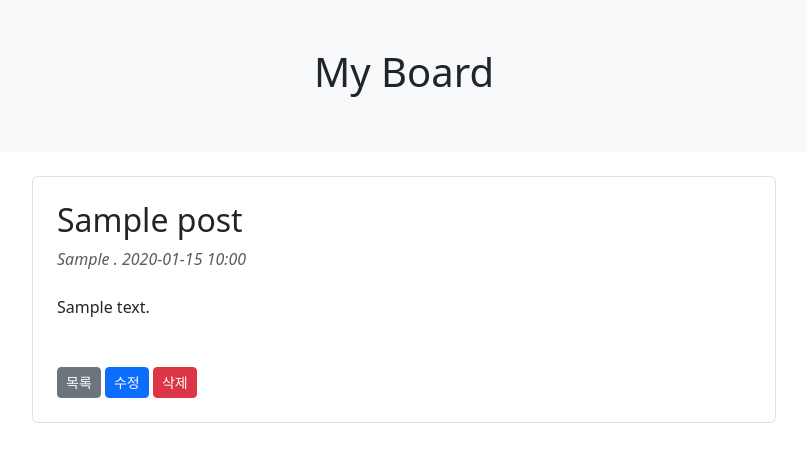
After one commit to ChesyBird/springworks, a Spring Boot app: page /posts/1 in a window 1280 px wide. The commit adds this page. Shown: the top 462 px of the page, without its empty margins (236-1043 px from the left). Run offline with Spring Boot 4, Linux system fonts and the light colour scheme; tables that the repository leaves empty hold one stand-in row (values such as "Sample post").

Commit message:
글수정 추가

```diff
--- a/boardweb/src/main/java/com/springboot/boardweb/controller/PostViewController.java
+++ b/boardweb/src/main/java/com/springboot/boardweb/controller/PostViewController.java
@@ -1,11 +1,14 @@
 package com.springboot.boardweb.controller;
 
+import com.springboot.boardweb.domain.Post;
 import com.springboot.boardweb.dto.PostResponse;
 import com.springboot.boardweb.service.PostService;
 import lombok.RequiredArgsConstructor;
 import org.springframework.stereotype.Controller;
 import org.springframework.ui.Model;
 import org.springframework.web.bind.annotation.GetMapping;
+import org.springframework.web.bind.annotation.PathVariable;
+import org.springframework.web.bind.annotation.RequestParam;
 
 import java.util.List;
 
@@ -14,8 +17,8 @@ import java.util.List;
 public class PostViewController {
     private final PostService postService;
 
-    // 글 목록 화면
-    @GetMapping("/posts")
+    //글 목록 화면
+    /* @GetMapping("/posts")
     public String getPosts(Model model){
         List<PostResponse> posts = postService.findAll()
                 .stream()
@@ -23,5 +26,45 @@ public class PostViewController {
                 .toList();
         model.addAttribute("posts", posts); // 게시글을 목록에 보냄
         return "post/postList"; // templates/post/postList.html
+    } */
+
+    // 글 목록 화면 + 검색
+    @GetMapping("/posts")
+    public String getPosts(@RequestParam(required = false) String type,
+                           @RequestParam(required = false) String keyword,
+                           Model model){
+        List<PostResponse> posts = postService.search(type, keyword)
+                .stream()
+                .map(PostResponse::new)
+                .toList();
+        model.addAttribute("posts", posts); // 게시글을 목록에 보냄
+        return "post/postList"; // templates/post/postList.html
     }
+
+    // 글 쓰기 화면
+    /* @GetMapping("/new-post")
+    public String newPost(){
+        return "post/newPost"; // templates/post/newPost.html
+    } */
+
+    // 글 쓰기, 글 수정 화면 - GET : /new-post, GET : /new-post?id=n
+    // RequestParam(required=false) : 처음 화면 id가 없다(null) -> true면 에러남
+    @GetMapping("/new-post")
+    public String newPost(@RequestParam(required = false) Long id, Model model){
+        if(id != null){ // id가 있으므로 수정 -> 기존 글을 폼에 채운다
+            Post post = postService.findById(id);
+            model.addAttribute("post", new PostResponse(post));
+        }
+        return "post/newPost"; // templates/post/newPost.html
+    }
+
+    // 글 상세보기
+    @GetMapping("/posts/{id}")
+    public String getPost(@PathVariable Long id,
+                          Model model){
+        Post post = postService.findById(id);
+        model.addAttribute("post", new PostResponse(post));
+        return "post/postDetail";
+    }
+
 }
--- /dev/null
+++ b/boardweb/src/main/resources/static/js/post.js
@@ -0,0 +1,75 @@
+// 입력값 읽기 함수
+function getValue(id){
+    return document.getElementById(id).value;
+}
+
+// 글 등록 - POST : /api/posts + JSON데이터
+const createButton = document.getElementById('create-btn');
+if(createButton){
+    createButton.addEventListener('click', () => {
+        //입력값 검증
+        if(!getValue('title') || !getValue('writer') ||
+           !getValue('content')){
+            alert("모든 필드를 입력하세요.");
+            return;
+        }
+        fetch('/api/posts', {
+            method: 'POST',
+            headers: {'Content-Type': 'application/json'},
+            body: JSON.stringify({ // 자바스크립트 객체 -> JSON 문자열
+                title: getValue('title'),
+                writer: getValue('writer'),
+                content: getValue('content')
+            })
+        }).then(response => {
+            if(response.ok){
+                alert('등록되었습니다.');
+                location.replace('/posts');
+            }else{
+                alert("등록 실패: " + response.status);
+            }
+        });
+    })
+}
+
+// 글 삭제 - delete : /api/posts/{id}
+const deleteButton = document.getElementById('delete-btn');
+if(deleteButton){
+    deleteButton.addEventListener('click', () => {
+        // 취소
+        if(!confirm('정말 삭제할까요?')) return;
+        const id = getValue('post-id');
+        fetch(`/api/posts/${id}`, {method: 'DELETE'})
+            .then(response => {
+                if(response.ok){
+                    alert('삭제되었습니다.');
+                    location.replace('/posts');
+                }else{
+                    alert("삭제 실패: " + response.status)
+                }
+            });
+    })
+}
+
+// 글 수정 - PUT : /api/posts/{id}
+const modifyButton = document.getElementById('modify-btn');
+if(modifyButton){
+    modifyButton.addEventListener('click', () => {
+        const id = getValue('post-id');
+        fetch(`/api/posts/${id}`, {
+            method: 'PUT',
+            headers: {'Content-Type': 'application/json'},
+            body: JSON.stringify({
+                title: getValue('title'),
+                content: getValue('content')
+            })
+        }).then(response => {
+                if(response.ok){
+                    alert('수정되었습니다.');
+                    location.replace(`/posts/${id}`);
+                }else{
+                    alert("수정 실패: " + response.status)
+                }
+        });
+    })
+}
--- a/boardweb/src/main/resources/templates/post/main.html
+++ b/boardweb/src/main/resources/templates/post/main.html
@@ -7,13 +7,13 @@
 </head>
 <body>
     <div class="container py-5">
-        <div class="p-5 mb-4 bg-light rounded-3 text-center">
+        <div class="p-5 mb-4 bg-light border border-2 rounded-3 text-center">
             <h1 class="display-5">My Board</h1>
             <p class="lead">Spring Boot, JPA, Thymeleaf로 만든 게시판입니다.</p>
 
             <div class="d-flex justify-content-center gap-2 mt-4">
                 <a th:href="@{/posts}" class="btn btn-primary">글목록 가기</a>
-                <a th:href="@{/new-posts}" class="btn btn-primary">글등록 가기</a>
+                <a th:href="@{/new-post}" class="btn btn-primary">글등록 가기</a>
             </div>
         </div>
     </div>
--- /dev/null
+++ b/boardweb/src/main/resources/templates/post/postDetail.html
@@ -0,0 +1,37 @@
+<!DOCTYPE html>
+<html xmlns:th="http://www.thymeleaf.org" lang="ko">
+<head>
+    <meta charset="UTF-8">
+    <title>상세보기</title>
+    <link rel="stylesheet" href="https://cdn.jsdelivr.net/npm/bootstrap@5.3.9/dist/css/bootstrap.min.css">
+</head>
+<body>
+    <div class="p-5 mb-4 text-center bg-light">
+        <h1 class="mb-2">My Board</h1>
+    </div>
+
+    <div class="container" style="width: 60%">
+        <article class="border rounded p-4">
+            <!-- 삭제, 수정 시 Javascript가 읽을 글 번호(id가 필요하다!)
+            hidden : 화면에서는 보이지 않음 -->
+            <input type="hidden" id="post-id" th:value="${post.id}">
+            <header class="mb-4">
+                <h2 th:text="${post.title}">제목</h2>
+                <div th:text="| ${post.writer} . ${#temporals.format(post.createdAt,
+                     'yyyy-MM-dd HH:mm')} |" class="text-muted fst-italic">글쓴이 . 작성일</div>
+            </header>
+            <section class="mb-5">
+                <!-- white-space: pre-line : 화면대로 보임(줄바꿈) -->
+                <p th:text="${post.content}" style="white-space: pre-line">내용</p>
+            </section>
+
+            <a th:href="@{/posts}" class="btn btn-secondary btn-sm">목록</a>
+            <a th:href="@{/new-post(id=${post.id})}" class="btn btn-primary btn-sm">수정</a>
+            <button type="button" id="delete-btn" class="btn btn-danger btn-sm">삭제</button>
+        </article>
+    </div>
+
+    <script th:src="@{/js/post.js}"></script>
+
+</body>
+</html>
```
Also changed, not shown: boardweb/src/main/java/com/springboot/boardweb/repository/PostRepository.java (+7 -0 lines), boardweb/src/main/java/com/springboot/boardweb/service/PostService.java (+16 -0 lines), boardweb/src/main/resources/templates/post/newPost.html (added, +44 -0 lines), boardweb/src/main/resources/templates/post/postList.html (+43 -7 lines).
